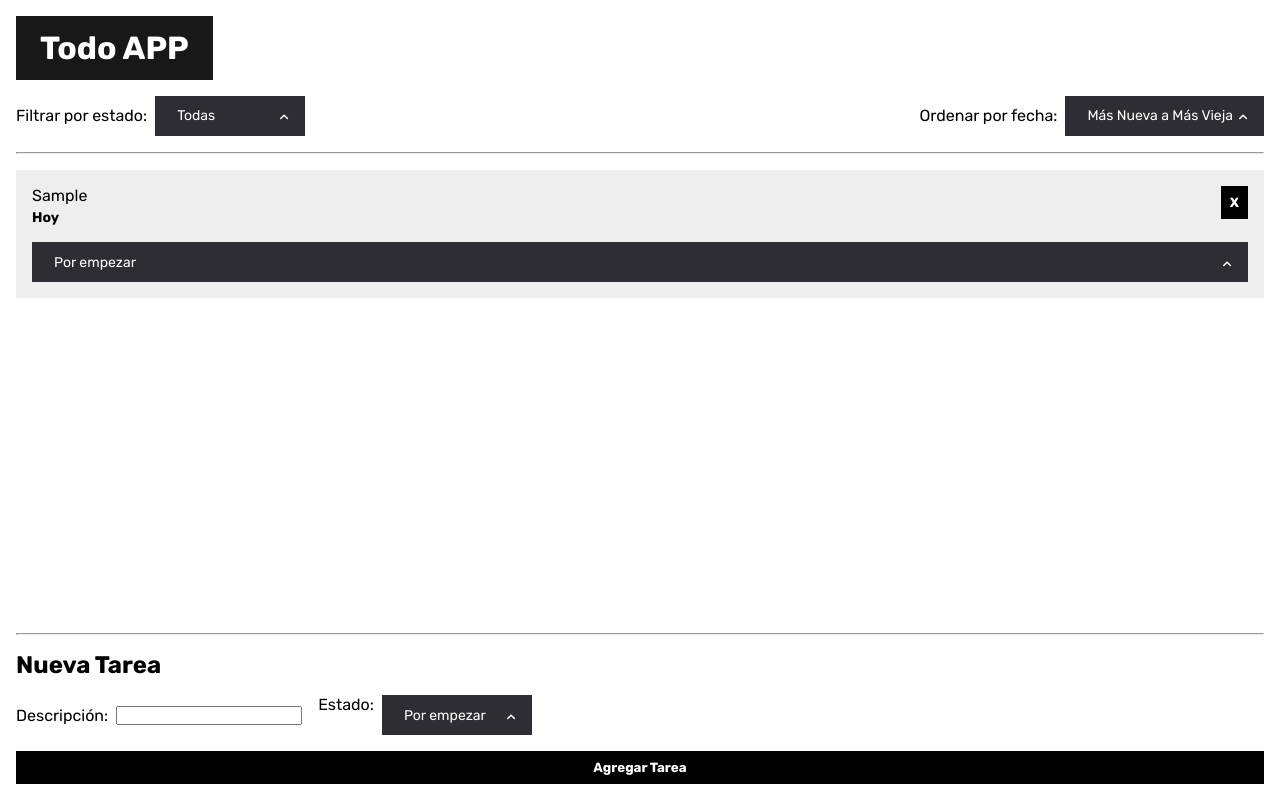
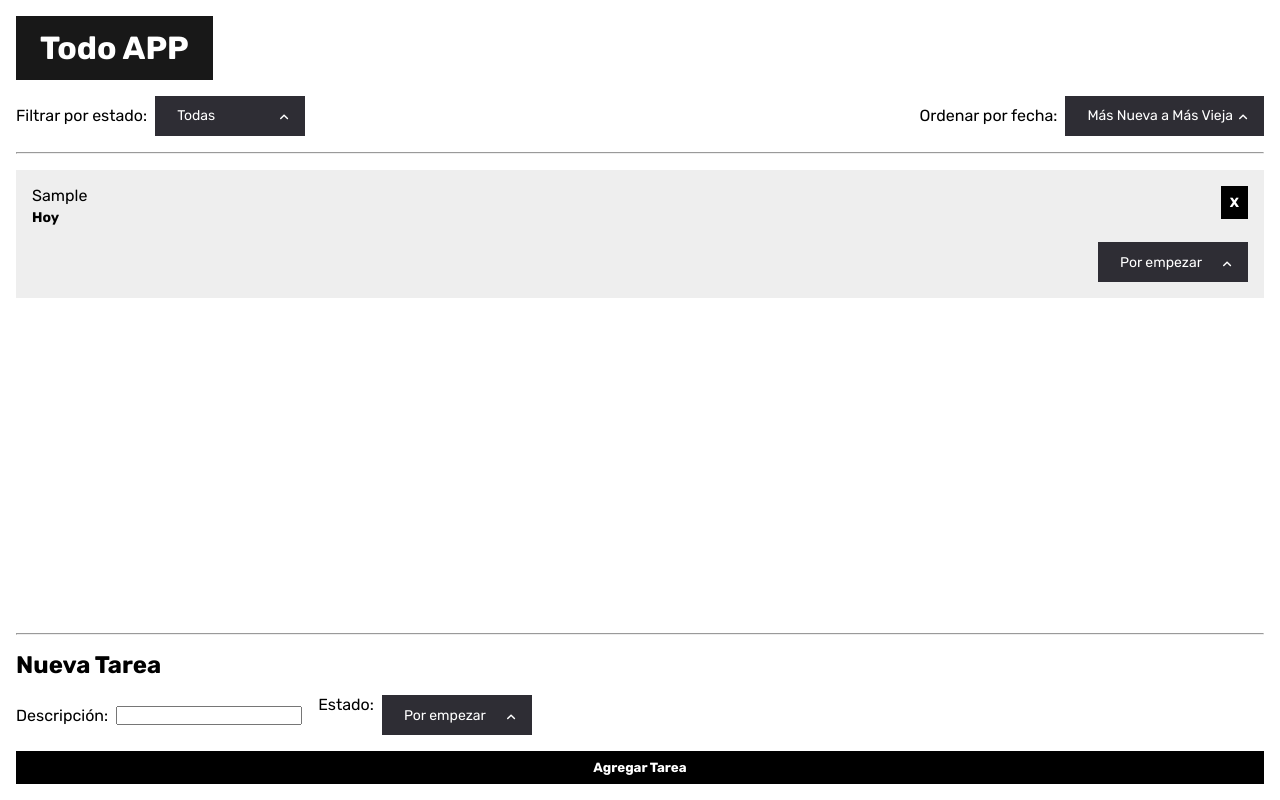
Before and after one commit to Mauro069/todo-list-testing, an Angular app: page / in a window 1280 px wide. Both pictures are taken after typing "Sample" into the empty fields and a click on the button "Agregar Tarea". Built offline with nearby package versions, Linux system fonts and the light colour scheme.

Commit message:
Arregle estilos

```diff
--- a/src/app/components/todo-list-item/todo-list-item.component.html
+++ b/src/app/components/todo-list-item/todo-list-item.component.html
@@ -7,9 +7,11 @@
     <button (click)="removeTodo()">X</button>
   </div>
 
-  <app-dropdown
-    [options]="statusOptions"
-    [optionSelected]="optionSelected"
-    (onSelect)="changeStatus($event)"
-  />
+  <div class="status">
+    <app-dropdown
+      [options]="statusOptions"
+      [optionSelected]="optionSelected"
+      (onSelect)="changeStatus($event)"
+    />
+  </div>
 </div>
--- a/src/app/components/todo-list-item/todo-list-item.component.scss
+++ b/src/app/components/todo-list-item/todo-list-item.component.scss
@@ -47,9 +47,7 @@
     }
 
     .status {
-        background-color: white;
-        padding: .5rem 1rem;
-        width: fit-content;
+        width: 150px;
         align-self: flex-end;
     }
 }
```
